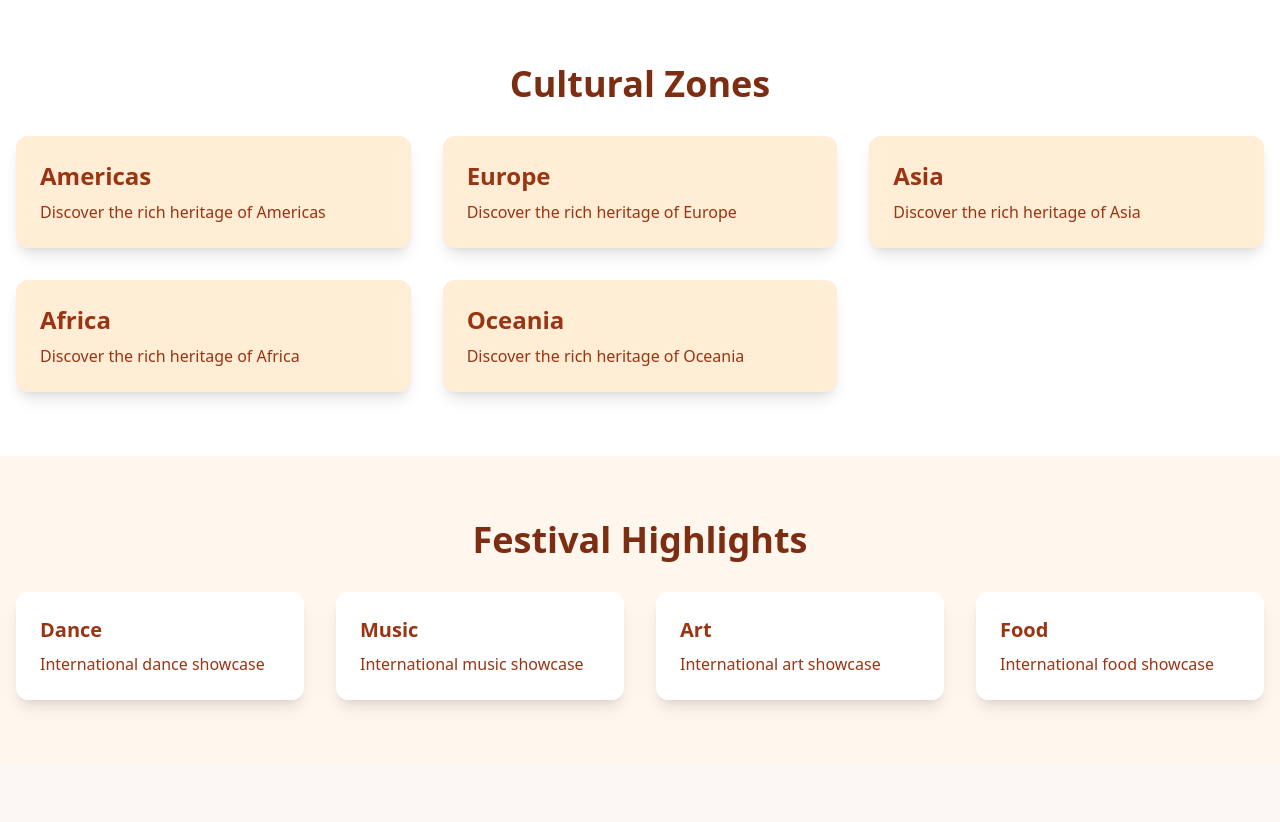
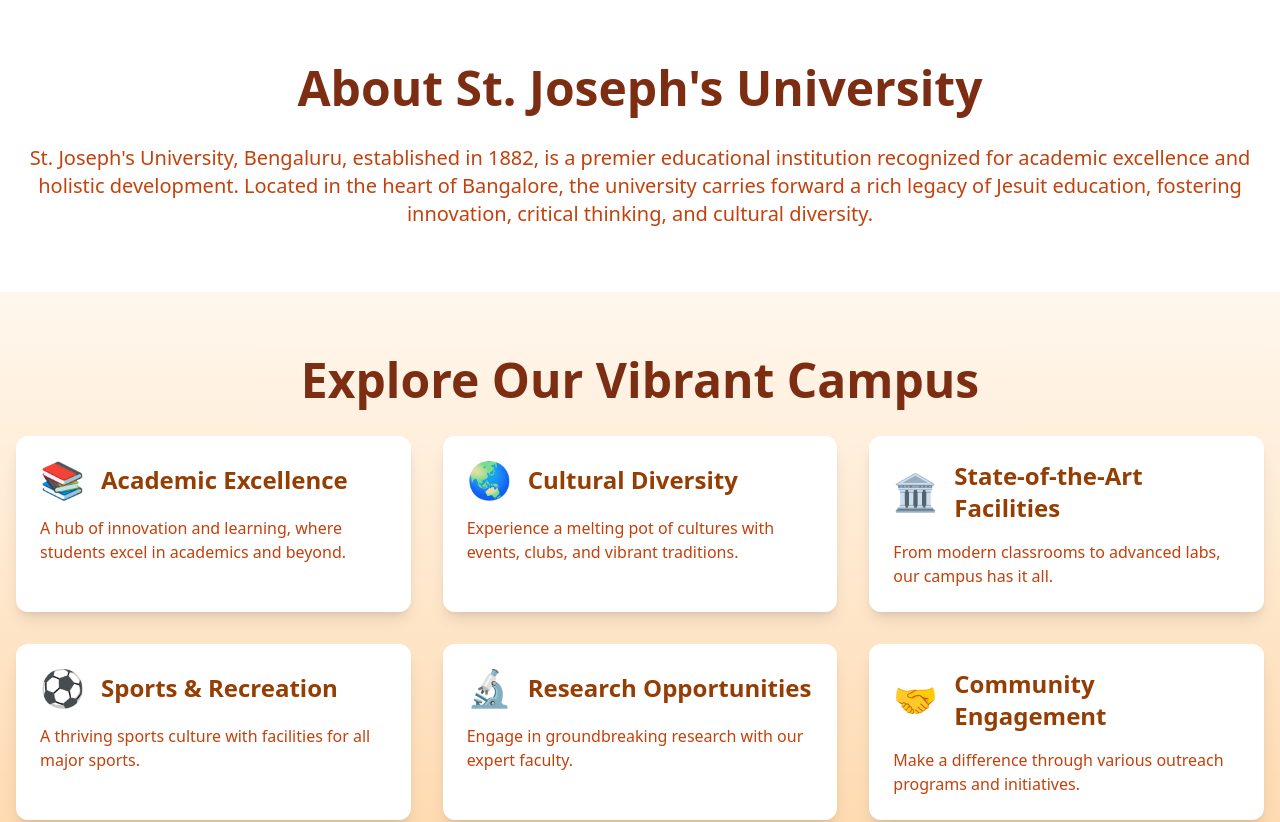
Before and after one commit to ammar-codeable/visages, a React (Vite) app: page / in a window 1280 px wide. Shown: the part 800-1622 px from the top of the page. Built offline with nearby package versions, Linux system fonts and the light colour scheme.

Commit message:
feat : include about colege section with basic styling

```diff
--- a/src/app/routes/home/Home.tsx
+++ b/src/app/routes/home/Home.tsx
@@ -44,7 +44,7 @@
         </div>
       </motion.div>
 
-      {/* Cultural Zones */}
+      {/* About the College */}
       <motion.div
         initial={{ opacity: 0 }}
         whileInView={{ opacity: 1 }}
@@ -52,24 +52,83 @@
         className="bg-white py-16"
       >
         <div className="container mx-auto px-4">
-          <h2 className="mb-8 text-center text-4xl font-bold text-orange-900">
-            Cultural Zones
+          <h2 className="mb-8 text-center text-4xl font-extrabold text-orange-900 sm:text-5xl">
+            About St. Joseph's University
+          </h2>
+          <p className="text-center text-lg text-orange-700 sm:text-xl">
+            St. Joseph's University, Bengaluru, established in 1882, is a premier
+            educational institution recognized for academic excellence and holistic
+            development. Located in the heart of Bangalore, the university carries
+            forward a rich legacy of Jesuit education, fostering innovation,
+            critical thinking, and cultural diversity.
+          </p>
+        </div>
+      </motion.div>
+
+      {/* Cultural Zones */}
+      <motion.div
+        initial={{ opacity: 0 }}
+        whileInView={{ opacity: 1 }}
+        viewport={{ once: true }}
+        className="bg-gradient-to-b from-orange-50 to-orange-200 py-16"
+      >
+        <div className="container mx-auto px-4">
+          <h2 className="mb-8 text-center text-4xl font-extrabold text-orange-900 sm:text-5xl">
+            Explore Our Vibrant Campus
           </h2>
           <div className="grid grid-cols-1 gap-8 md:grid-cols-2 lg:grid-cols-3">
-            {["Americas", "Europe", "Asia", "Africa", "Oceania"].map(
-              (region, index) => (
-                <motion.div
-                  key={region}
-                  initial={{ y: 50, opacity: 0 }}
-                  whileInView={{ y: 0, opacity: 1 }}
-                  transition={{ delay: index * 0.2 }}
-                  className="rounded-xl bg-orange-100 p-6 text-orange-800 shadow-lg"
-                >
-                  <h3 className="mb-2 text-2xl font-bold">{region}</h3>
-                  <p>Discover the rich heritage of {region}</p>
-                </motion.div>
-              ),
-            )}
+            {[
+              {
+                title: "Academic Excellence",
+                description:
+                  "A hub of innovation and learning, where students excel in academics and beyond.",
+                icon: "📚",
+              },
+              {
+                title: "Cultural Diversity",
+                description:
+                  "Experience a melting pot of cultures with events, clubs, and vibrant traditions.",
+                icon: "🌏",
+              },
+              {
+                title: "State-of-the-Art Facilities",
+                description:
+                  "From modern classrooms to advanced labs, our campus has it all.",
+                icon: "🏛️",
+              },
+              {
+                title: "Sports & Recreation",
+                description:
+                  "A thriving sports culture with facilities for all major sports.",
+                icon: "⚽",
+              },
+              {
+                title: "Research Opportunities",
+                description:
+                  "Engage in groundbreaking research with our expert faculty.",
+                icon: "🔬",
+              },
+              {
+                title: "Community Engagement",
+                description:
+                  "Make a difference through various outreach programs and initiatives.",
+                icon: "🤝",
+              },
+            ].map((feature, index) => (
+              <motion.div
+                key={feature.title}
+                initial={{ scale: 0.9, opacity: 0 }}
+                whileInView={{ scale: 1, opacity: 1 }}
+                transition={{ delay: index * 0.2, type: "spring", stiffness: 80 }}
+                className="rounded-xl bg-white p-6 shadow-lg hover:shadow-xl transform hover:-translate-y-1 transition duration-300 ease-in-out"
+              >
+                <div className="flex items-center mb-4 text-4xl">
+                  <span>{feature.icon}</span>
+                  <h3 className="ml-4 text-2xl font-bold">{feature.title}</h3>
+                </div>
+                <p className="text-orange-700">{feature.description}</p>
+              </motion.div>
+            ))}
           </div>
         </div>
       </motion.div>
```
